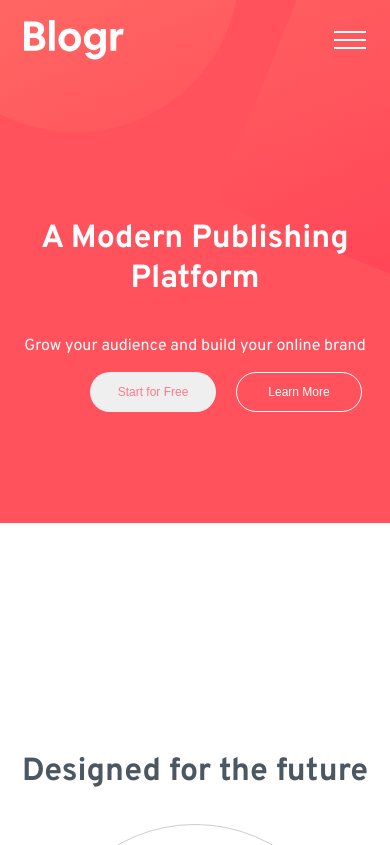
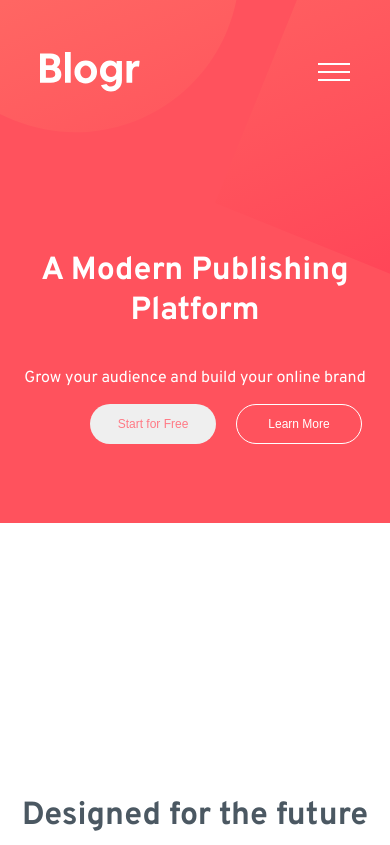
Before and after one commit to Abdulsamad-22/Blogr-Landing-page, a plain HTML site: page index.html in a window 390 px wide. Shown: the top 845 px of the page. Drawn offline with Linux system fonts and the light colour scheme.

Commit message:
refactoring code base and added responsive feature

```diff
--- a/script.js
+++ b/script.js
@@ -2,39 +2,39 @@ import { blogrLandingPage } from "./data.js";
 
 let heroSection = document.querySelector('.header-body-container');
 console.log(heroSection);
+const {title, subTitle, ctaText, buttonText} = blogrLandingPage.hero;
 
     const html = `
             <h1 class="header-text">
-            ${blogrLandingPage.hero.title}
+            ${title}
             </h1>
 
             <p class="header-desc">
-            ${blogrLandingPage.hero.subTitle}
+            ${subTitle}
             </p>
 
             <div class="header-btns-container">
             <button class="start-free-cta">
-                ${blogrLandingPage.hero.buttonText.button1}
+                ${buttonText.button1}
             </button>
 
             <button class="learn-more-cta">
-            ${blogrLandingPage.hero.buttonText.button2}
+            ${buttonText.button2}
             </button>
             </div>
     `;
 
 
     heroSection.innerHTML = html;
+    const {services} = blogrLandingPage.hero.nav;
 
-
-    const {services} = blogrLandingPage.hero.nav;
-    // Create the logo
-    /*const logoImg = document.createElement("img");
-    logoImg.src = hero.logo;
-    logoImg.alt = "Logo";
-    document.querySelector('.logo-container').appendChild(logoImg);
-    //let element = '';*/
+    function renderNavLink(containerSelector) {
         document.addEventListener("DOMContentLoaded", () => {
+            const container = document.querySelector(containerSelector);
+            if (!container) {
+                console.error(`Container "${containerSelector}" not found.`);
+                return;
+            }
 
             // Create the navigation links
             services.forEach((service) => {
@@ -50,7 +50,7 @@ console.log(heroSection);
                     <img class="arrow-down" src="${service.icon}" alt="arrow">
                 `;
                 navItem.appendChild(navLink);
-            const linksContainer = document.querySelector('.links');
+                //const linksContainer = document.querySelector('.links');
 
                 // Create the dropdown content container
                 const dropdownContent = document.createElement("div");
@@ -59,7 +59,7 @@ console.log(heroSection);
                 dropdownContent.style.display = "none"; // Hidden by default
                 navItem.appendChild(dropdownContent);
 
-            linksContainer.appendChild(navItem);
+                container.appendChild(navItem);
 
                 // Add event listener for toggling dropdown
                 navLink.addEventListener("click", () => {
@@ -76,27 +76,37 @@ console.log(heroSection);
                 //linksContainer.appendChild(navItem);
             });
         });
+    }
 
-    // For login and sign up buttons
+    //const linksContainer = document.querySelector('.links');
 
+    console.log(renderNavLink('.links'));
+
+    // Render header buttons
+    function headerButtons() {
         const cta = `
         <button class="login-cta">
-             ${blogrLandingPage.hero.ctaText.cta1}
+             ${ctaText.cta1}
           </button>
 
           <button class="signup-cta">
-            ${blogrLandingPage.hero.ctaText.cta2}
+            ${ctaText.cta2}
           </button>
     `;
 
     document.querySelector('.ctas').innerHTML = cta;
+    }
+
+    headerButtons();
 
     // For the "our customer section"
+
+    const {features, section2, section3} = blogrLandingPage;
 
     const section1 = `
 
       <h2 class="title">
-        ${blogrLandingPage.features.heading}
+        ${features.heading}
       </h2>
 
       <div class="whole-section">
@@ -104,28 +114,28 @@ console.log(heroSection);
           <div class="editor-container">
 
             <h2 class="sub-title">
-                ${blogrLandingPage.features.text.title1}
+                ${features.text.title1}
             </h2>
 
             <p class="description">
-                ${blogrLandingPage.features.text.description1}
+                ${features.text.description1}
             </p>
           </div>
 
           <div class="management">
             <h2 class="sub-title">
-                ${blogrLandingPage.features.text.title2}
+                ${features.text.title2}
             </h2>
 
             <p class="description">
-                ${blogrLandingPage.features.text.description2}
+                ${features.text.description2}
             </p>
           </div>
         </div>
 
         <div class="customer-section-image-container">
 
-          <img class="customer-section-image" src="${blogrLandingPage.features.image}" alt="illustration">
+          <img class="customer-section-image" src="${features.image}" alt="illustration">
         </div>
 
       </div>
@@ -135,58 +145,58 @@ console.log(heroSection);
 
     // For section 2
 
-    const section2 = `
+    const section2Container = `
         <div class="bg-phone-images">
-        <img class="phone-image" src="${blogrLandingPage.section2.image}" alt="phoneimage">
+        <img class="phone-image" src="${section2.image}" alt="phoneimage">
 
-            <img class="bg-circles" src="${blogrLandingPage.section2.bgImage}" alt="background circles">
+            <img class="bg-circles" src="${section2.bgImage}" alt="background circles">
         </div>
 
         <div class="text-container">
             <h2>
-                ${blogrLandingPage.section2.title}
+                ${section2.title}
             </h2>
 
             <p>
-                ${blogrLandingPage.section2.description}
+                ${section2.description}
             </p>
         </div>
     `;
 
-    document.querySelector('.state-of-infrastructre').innerHTML = section2;
+    document.querySelector('.state-of-infrastructre').innerHTML = section2Container;
 
-    // For our services section
+    // Render our services section
 
-    const section3 = `
+    const section3Container = `
         <div class="services-image-container">
-            <img class="laptop-illustration" src="${blogrLandingPage.section3.image}" alt="laptop illustration">
+            <img class="laptop-illustration" src="${section3.image}" alt="laptop illustration">
         </div>
 
         <div class="services-text-container">
             <h2>
-                ${blogrLandingPage.section3.text.title1}
+                ${section3.text.title1}
             </h2>
 
             <p class="ourServices-desc">
-                ${blogrLandingPage.section3.text.description1}
+                ${section3.text.description1}
             </p>
 
             <h2>
-                ${blogrLandingPage.section3.text.title2}
+                ${section3.text.title2}
             </h2>
 
             <p class="ourServices-desc">
-                ${blogrLandingPage.section3.text.description2}
+                ${section3.text.description2}
             </p>
         </div>
     `;
 
-    document.querySelector('.our-services-container').innerHTML = section3;
+    document.querySelector('.our-services-container').innerHTML = section3Container;
 
-    // For footer contact links
+    // Render footer contact links
     const footerContainer = document.createElement("footer");
     footerContainer.classList.add("footer");
-    const { image, links } = blogrLandingPage.footer;
+    const {image, links} = blogrLandingPage.footer;
 
     const footerLogo = document.createElement("div");
     footerLogo.classList.add("footer-logo");
@@ -246,6 +256,8 @@ console.log(heroSection);
 
             menuButton.innerHTML = `<img src="images/icon-close.svg" alt="close icon">`;
 
+            //console.log(renderNavLink('.menu'));
+
             services.forEach((service) => {
                 const navItem = document.createElement("ul");
                 navItem.classList.add("nav-item");
@@ -292,11 +304,11 @@ console.log(heroSection);
             ctaContainer.classList.add('cta-container');
             ctaContainer.innerHTML = `
                 <button class="login-cta">
-                    ${blogrLandingPage.hero.ctaText.cta1}
+                    ${ctaText.cta1}
                 </button>
 
                 <button class="signup-cta">
-                    ${blogrLandingPage.hero.ctaText.cta2}
+                    ${ctaText.cta2}
                 </button>
             `;
             menu.appendChild(ctaContainer);
@@ -320,7 +332,7 @@ console.log(heroSection);
     function resizeWindow() {
         const navLink = document.querySelector('.links');
         const ctaContainer = document.querySelector('.ctas');
-        // Use window.innerWidth instead of window.width
+
         if (window.innerWidth <= 600) {
             if (navLink && ctaContainer) {
                 navLink.style.display = 'none';
@@ -328,7 +340,9 @@ console.log(heroSection);
             }
 
             if (!leftRightNav.contains(menuButton)) {
+                menuButton.innerHTML = `<img class="" src="images/icon-hamburger.svg" alt="menu icon">`;
                 leftRightNav.appendChild(menuButton);
+                isMenuOpen = false;
             }
 
             if (imageBg && editorImage && laptopImage) {
@@ -338,6 +352,12 @@ console.log(heroSection);
                 //console.log('Changed to mobile background');
             }
         } else {
+            const menu = document.querySelector('.menu');
+
+            if (menu) {
+                menu.remove();
+            }
+
             if (navLink && ctaContainer) {
                 navLink.style.display = 'block';
                 ctaContainer.style.display = 'block';
--- a/style.css
+++ b/style.css
@@ -19,7 +19,7 @@ body{
 @media (max-width: 37.5rem) {
     .hero-section{
         justify-content: center;
-        min-width: 40%;
+        max-width: 100%;
         min-height: 80vh;
         padding: 0 24px;
         border-radius: 0px 0px 0px 82px;
@@ -36,13 +36,13 @@ body{
     }
 }
 
-@media (max-widtth: 37.5rem) {
+/*@media (max-widtth: 37.5rem) {
     .hero-section{
         position: relative;
         min-height: 200px;
         padding: 0px 0px;
     }
-}
+}*/
 
 .header-bg{
     background-color: hsl(356, 100%, 66%);
@@ -68,14 +68,13 @@ body{
     justify-content: space-between;
     align-items: center;
     margin-top: 20px;
-    padding-left: 64px;
-    padding-right: 64px;
+    padding: 0 64px;
 }
 
 @media (max-width: 37.5rem) {
     .left-right-nav{
-        margin-top: 20px;
-        padding: 0;
+        margin-top: 52px;
+        padding: 0 16px;
         gap: 0px;
         justify-content: space-between;
     }
@@ -111,6 +110,12 @@ body{
     position: relative;
 }
 
+@media (max-width: 37.5rem) {
+    .nav-item{
+        margin-left: 0;
+    }
+}
+
 .dropdown-content.hidden{
     display: none;
 }
@@ -122,16 +127,17 @@ body{
     min-width: 100px;
     top: 45px;
     left: 0;
-    background-color: rgb(250, 250, 250);
+    background-color: hsl(0, 0%, 100%);
     box-shadow: 0 6px 10px #5e5d5d;
 }
 
 @media (max-width: 37.5rem) {
     .dropdown-content{
         place-items: center;
+        padding: 0rem;
         position: static;
         background-color: hsl(0, 0%, 92%);
-        min-width: 200px;
+        min-width: 290px;
         margin-top: 12px;
         box-shadow: 0 0 0;
     }
@@ -143,8 +149,10 @@ body{
     cursor: pointer;
 }
 
+@media (hover:hover) {
     .dropdown-content p:hover{
-    color: black;
+        color: hsl(240, 10%, 16%);
+    }
 }
 
 @media (max-width: 37.5rem) {
@@ -167,6 +175,13 @@ body{
     width: 100px;
 }
 
+@media (max-width: 37.5rem) {
+    .cta-container{
+        display: grid;
+        gap: 20px;
+    }
+}
+
 .login-cta{
     color: white;
     background-color: transparent;
@@ -186,9 +201,11 @@ body{
     transition: background-color 0.5ms, color 0.5ms;
 }
 
+@media (hover:hover) {
     .signup-cta:hover{
         background-color: hsl(355, 100%, 74%);
         color: white;
+    }
 }
 
 @media (max-width: 37.5rem) {
@@ -200,10 +217,10 @@ body{
     .signup-cta{
         font-size: 1.125rem;
         color: #ffff;
-        padding: 0.875rem;
+        padding: 0.75rem;
         border-radius: 24px;
-        max-width: 200px;
-        background-color: hsl(355, 100%, 74%);
+        min-width: 140px;
+        background-color: hsl(356, 100%, 66%);
     }
 }
 
@@ -276,13 +293,15 @@ body{
 
 .learn-more-cta{
     background-color: transparent;
-    border: 1px solid white;
-    color: white;
+    border: 1px solid hsl(0, 0%, 100%);
+    color: hsl(0, 0%, 100%);
 }
 
+@media (hover:hover) {
     .learn-more-cta:hover{
-    background-color: hsl(0, 0%, 100%);
+        background-color: #f0f0f0;
         color: hsl(355, 100%, 74%);
+    }
 }
 
 .left-hand-side{
@@ -304,8 +323,14 @@ body{
     flex-direction: column;
     align-items: center;
     gap: 2rem;
-    margin-top: 50px;
+    margin: 94px 0;
     /*margin-bottom: 50px;*/
+}
+
+@media (max-width: 37.5rem) {
+    .our-customer-section{
+        gap: 60px;
+    }
 }
 
 .whole-section{
@@ -320,6 +345,7 @@ body{
     .whole-section{
         display: flex;
         flex-direction: column-reverse;
+        gap: 20px;
         align-items: center;
         justify-content: center;
     }
@@ -402,7 +428,7 @@ body{
     /*position: relative;*/
     border-radius: 0px 64px 0px 64px;
     z-index: 0;
-    margin-top: 194px;
+    margin: 194px 0 64px 0;
     /*margin-bottom: 194px;*/
 }
 
@@ -453,7 +479,7 @@ body{
         position: absolute;
         top: -320px;
         left: -375px;
-        clip-path: inset(320px 160px 0px 0px);
+        clip-path: inset(0px 0px 0px 0px);
         max-width: 780px;
     }
 }
@@ -597,7 +623,7 @@ body{
     gap: 200px;
     flex-direction: row;
     background-color: hsl(240, 10%, 16%);
-    padding: 24px 0px;
+    padding: 42px 0px;
     border-radius: 0px 64px 0px 0px;
 }
 
@@ -701,9 +727,9 @@ footer p{
 .menu{
     display: flex;
     flex-direction: column;
-    align-items: center;
+    align-items: flex-end;
     position: absolute;
-    right: 16%;
+    right: 12%;
     padding: 44px 24px;
     background-color: hsl(0, 0%, 100%);
     border-radius: 6px;
@@ -725,10 +751,3 @@ footer p{
     min-width: 100%;
     margin-bottom: 18px;
 }
-
-@media (max-width: 37.5rem) {
-    .cta-container{
-        display: grid;
-        gap: 10px;
-    }
-}
```
Lines whose indentation alone changed are shown as unchanged.
